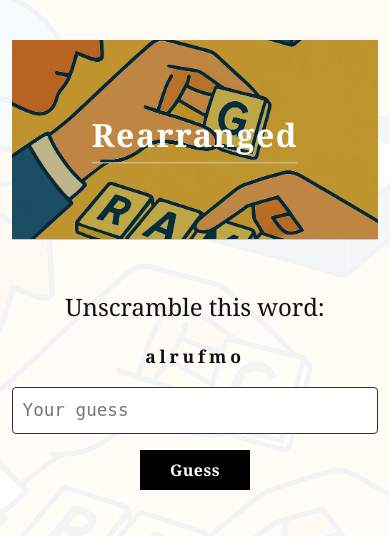
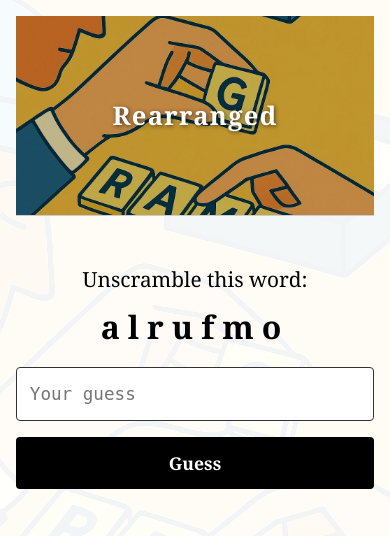
Before and after one commit to nicholasedger88/Ragaman, a Flask app: page / in a window 390 px wide. Shown: the top 536 px of the page. Run offline with Flask 3, Linux system fonts and the light colour scheme.

Commit message:
Updated styling for mobile

```diff
--- a/static/style.css
+++ b/static/style.css
@@ -3,58 +3,27 @@ body {
   background-color: white;
   font-family: Georgia, 'Times New Roman', serif;
   color: #000;
-    margin-top: 20px;
-    background-attachment: fixed; /* optional */
-    padding-bottom: 2em;
+  margin: 0;
+  padding: 0;
 }
 
 .container {
   max-width: 700px;
   margin: 0 auto;
-    padding: 0 1rem;
+  padding: 1rem;
 }
-
-/* === Typography === */
-h1 {
-    font-size: 2.5rem;
-    font-weight: 700;
-    text-align: center;
-    border-bottom: 1px solid #ccc;
-    padding-bottom: 0.5rem;
-    margin-bottom: 2rem;
-    letter-spacing: 0.05em;
-}
-
-.masthead-title h1 {
-    font-family: Georgia, 'Times New Roman', serif;
-    font-size: 3rem;
-    font-weight: 800;
-    letter-spacing: 0.05em;
-    margin: 0;
-}
-
-p,
-li {
-    font-size: 1.5rem;
-    line-height: 1.6;
-    color: #111;
-}
-
-/* === Header Masthead === */
-
-/* === Faint full-background image === */
 
 .header-masthead {
   position: relative;
   width: 100%;
-    height: 200px; /* must match .header-bg-img and body::before */
+  height: 200px;
   overflow: hidden;
   border-bottom: 1px solid #ccc;
 }
 
 .header-bg-img {
   width: 100%;
-    height: 500px;
+  height: 100%;
   object-fit: cover;
   display: block;
   filter: brightness(75%);
@@ -70,109 +39,113 @@ li {
   padding: 0 1rem;
 }
 
-/* === Forms === */
-form {
-    margin-bottom: 1rem;
+.masthead-title h1 {
+  font-size: 2rem;
+  font-weight: 800;
+  margin: 0;
+  letter-spacing: 0.05em;
+  text-shadow: 1px 1px 4px rgba(0, 0, 0, 0.6);
+}
+
+p, li {
+  font-size: 1rem;
+  line-height: 1.5;
+}
+
+.guess-box {
+  font-size: 1.25rem;
+  text-align: center;
+  letter-spacing: 0.2em;
+  margin-bottom: 1.5rem;
 }
 
 input[type="text"] {
   width: 100%;
-    padding: 0.6rem;
+  padding: 0.8rem;
   font-size: 1.25rem;
   font-family: monospace;
   border: 1px solid #333;
   border-radius: 4px;
-    outline: none;
+  margin-bottom: 1rem;
 }
 
-/* === Buttons === */
 button {
   background-color: #000;
-width: 30%;
   color: white;
-    padding: 0.6rem 1.2rem;
+  padding: 0.8rem 1.2rem;
   font-size: 1rem;
   font-weight: bold;
   border: none;
+  border-radius: 4px;
   cursor: pointer;
-    margin-top: 1rem;
-    border-radius: 0;
-    letter-spacing: 0.03em;
+  width: 100%;
 }
 
 button:hover {
-    background-color: #444;
+  background-color: #333;
 }
 
-/* === Guess History === */
 .list-group-item {
   font-family: monospace;
   font-size: 1.25rem;
-    padding: 0.4rem;
-    border: none;
-    background-color: #f5f5f5;
+  padding: 0.6rem;
   text-align: center;
-    border-bottom: 1px solid #ddd;
+  background: #f5f5f5;
+  margin-bottom: 0.5rem;
+}
+
+/* Fade-in animation */
+@keyframes fadeInUp {
+  from { opacity: 0; transform: translateY(10px); }
+  to { opacity: 1; transform: translateY(0); }
+}
+
+.guess-row {
+  animation: fadeInUp 0.3s ease-out;
+}
+
+/* Responsive tweaks */
+@media (max-width: 600px) {
+  .masthead-title h1 {
+    font-size: 1.6rem;
   }
 
   .guess-box {
+    font-size: 1.1rem;
+    letter-spacing: 0.15em;
+  }
+
+  input[type="text"],
+  button {
+    font-size: 1.1rem;
+  }
+
+  p, li {
+    font-size: 1rem;
+  }
+}
+
+.instruction-text {
+  font-size: 1.5rem;
+  font-weight: 500;
+  text-align: center;
+  margin-bottom: 0.5rem;
+}
+
+.jumble-word {
+  font-size: 2.25rem;
+  font-weight: bold;
+  text-align: center;
   letter-spacing: 0.25em;
 }
 
-/* === Misc === */
-code {
-    background: none;
-    font-size: 1.25rem;
+/* Optional: adjust for mobile */
+@media (max-width: 600px) {
+  .instruction-text {
+    font-size: 1.3rem;
   }
 
-strong {
-    font-weight: 700;
-}
-
-.correct-guess {
-    background-color: #e6ffed;
-    border-left: 4px solid #28a745;
-    font-weight: bold;
-}
-
-@media (max-width: 768px) {
-  body {
-    font-size: 95%;
-    margin-top: 40px;
-  }
-
-  .container {
-    padding: 0 0.75rem;
-  }
-
-  h1, .masthead-title h1 {
+  .jumble-word {
     font-size: 2rem;
   }
-
-  .header-masthead {
-    height: 200px;
 }
-
-  .header-bg-img {
-    height: 200px;
-  }
-
-  .guess-box p,
-  .list-group-item,
-  input[type="text"] {
-    font-size: 1.1rem;
-  }
-
-  button {
-    font-size: 1rem;
-    padding: 0.5rem 1rem;
-  }
-
-  .masthead-title {
-    padding: 0 0.5rem;
-  }
-
-  .guess-box {
-    word-break: break-word;
-  }
-}
--- a/templates/base.html
+++ b/templates/base.html
@@ -6,6 +6,8 @@
     <link href="https://cdn.jsdelivr.net/npm/bootstrap@5.3.0/dist/css/bootstrap.min.css" rel="stylesheet">
     <!--<link rel="stylesheet" href="{{ url_for('static', filename='style.css') }}">-->
     <link rel="stylesheet" href="{{ url_for('static', filename='style.css') }}">
+    <meta name="viewport" content="width=device-width, initial-scale=1">
+
 {% block head %}{% endblock %}
 </head>
 <body>
--- a/templates/index.html
+++ b/templates/index.html
@@ -25,10 +25,11 @@
       </div>
   </div>
 
-  <p>Unscramble this word:</p>
-  <div class="guess-box mb-3">
-      <p><strong>{{ jumbled }}</strong></p>
-  </div>
+<p class="instruction-text">Unscramble this word:</p>
+<div class="guess-box mb-3">
+    <p class="jumble-word"><strong>{{ jumbled }}</strong></p>
+</div>
+
 
   {% if not is_correct %}
     <form method="POST">
```
Lines whose indentation alone changed are shown as unchanged.
